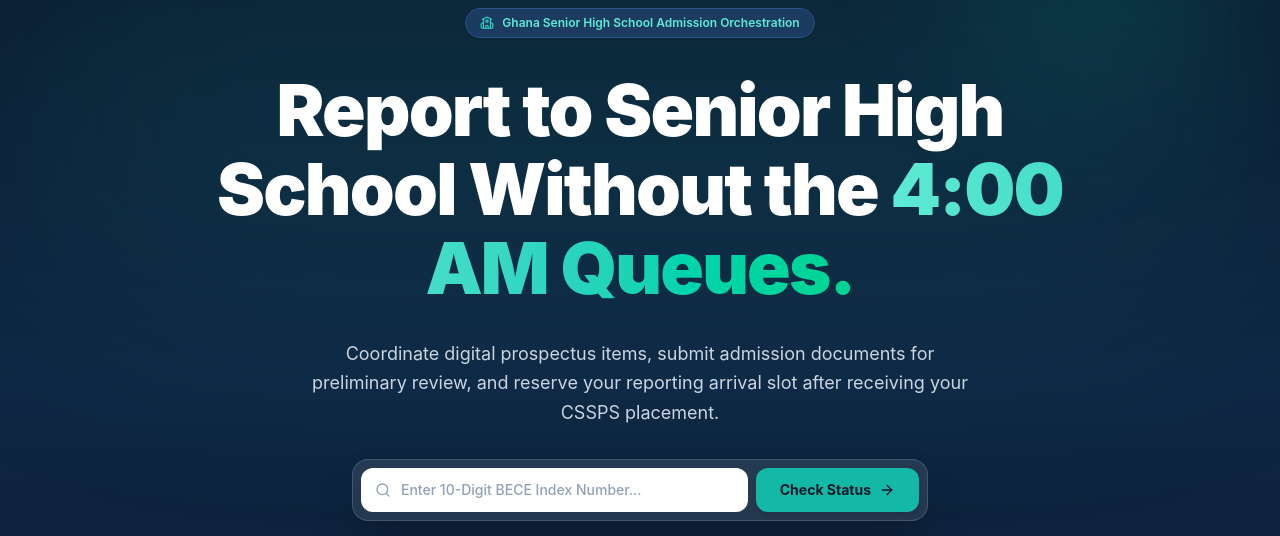
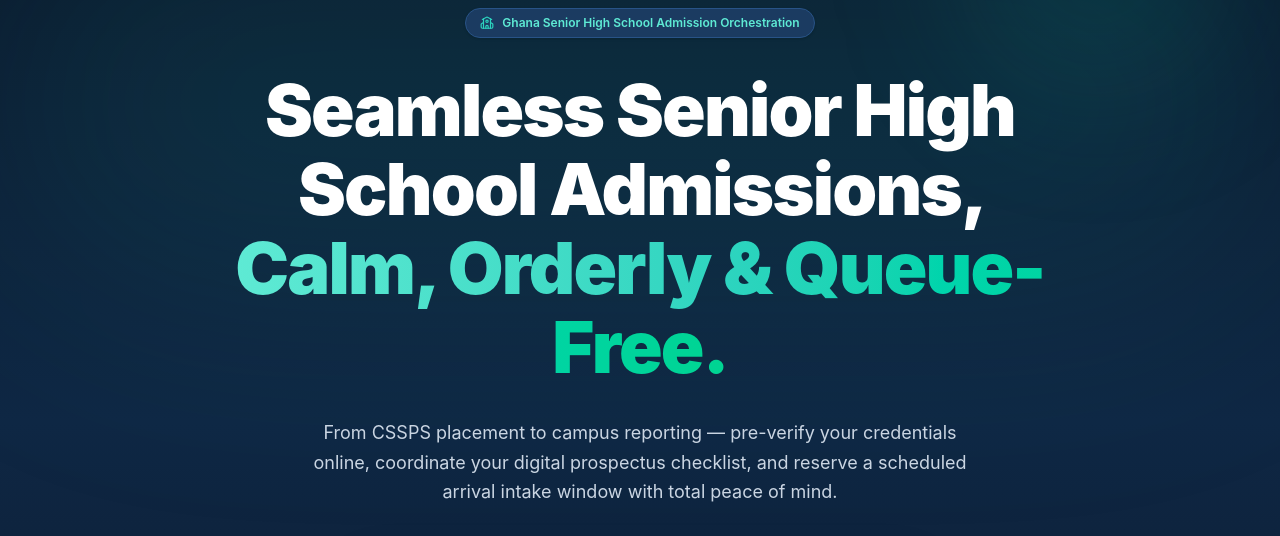
Before and after one commit to kingfaisal04/CitizenQueue, a React (Vite) app: page / in a window 1280 px wide. Shown: the part 199-735 px from the top of the page. Built offline with nearby package versions, Linux system fonts and the light colour scheme; no server answers.

Commit message:
Copy: Update hero headline and subtext to seamless, calm and queue-free Senior High School admissions

```diff
--- a/src/pages/citizen/LandingPage.jsx
+++ b/src/pages/citizen/LandingPage.jsx
@@ -13,17 +13,13 @@ import {
   CalendarCheck,
   FileCheck2,
   Users,
-  ShieldCheck,
   Building2,
   ArrowRight,
   CheckCircle2,
-  Sparkles,
   School,
   ShoppingBag,
   ChevronDown,
-  Search,
-  Clock,
-  Check
+  Search
 } from 'lucide-react';
 import { useAuth } from '../../context/AuthContext';
 
@@ -137,15 +133,15 @@ export default function LandingPage() {
 
           {/* Main Headline */}
           <h1 className="text-4xl sm:text-6xl lg:text-7xl font-black tracking-tight max-w-4xl mx-auto leading-[1.1]">
-            Report to Senior High School Without the{' '}
+            Seamless Senior High School Admissions,{' '}
             <span className="text-transparent bg-clip-text bg-gradient-to-r from-cqTeal-300 via-cqTeal-400 to-emerald-400">
-              4:00 AM Queues.
+              Calm, Orderly & Queue-Free.
             </span>
           </h1>
 
           {/* Subheading */}
           <p className="text-base sm:text-lg text-slate-300 max-w-2xl mx-auto leading-relaxed">
-            Coordinate digital prospectus items, submit admission documents for preliminary review, and reserve your reporting arrival slot after receiving your CSSPS placement.
+            From CSSPS placement to campus reporting — pre-verify your credentials online, coordinate your digital prospectus checklist, and reserve a scheduled arrival intake window with total peace of mind.
           </p>
 
           {/* Quick BECE Placement Lookup Box */}
```
